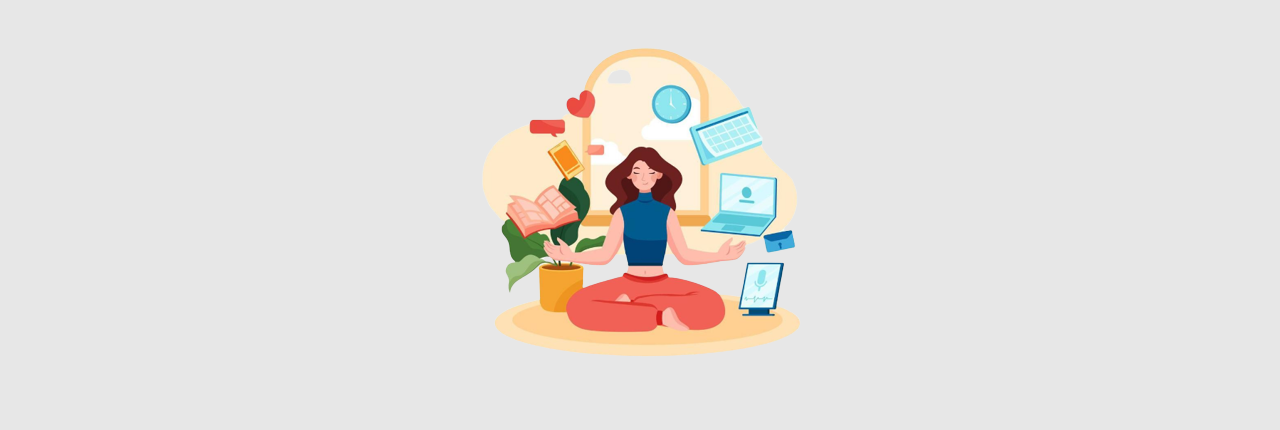
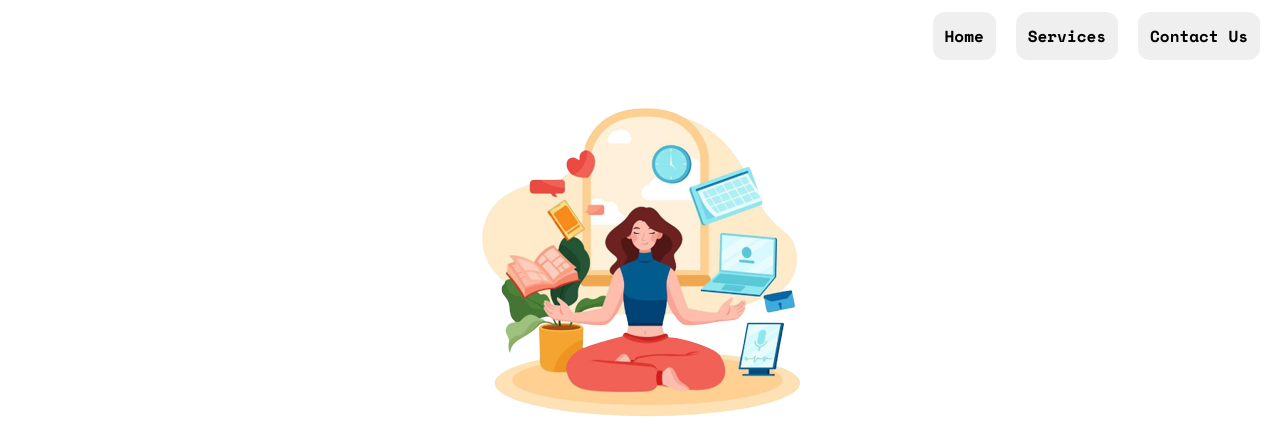
Before and after one commit to riturajmahapatra/Sparrow-Eye, a plain HTML site: page index2.html in a window 1280 px wide. Shown: the top 430 px of the page. Drawn offline with nearby package versions, Linux system fonts and the light colour scheme.

Commit message:
Add files via upload

```diff
--- /dev/null
+++ b/contactUs.css
@@ -0,0 +1,41 @@
+@import url('https://fonts.googleapis.com/css2?family=Space+Mono:wght@400;700&display=swap');
+
+* {
+    margin: 0;
+    padding: 0;
+    font-family: "Space Mono", monospace;
+    box-sizing: border-box;
+}
+
+input[type=text], select, textarea {
+    width: 100%; /* Full width */
+    padding: 14px; /* Some padding */
+    border: 1px solid #ccc; /* Gray border */
+    border-radius: 4px; /* Rounded borders */
+    box-sizing: border-box; /* Make sure that padding and width stays in place */
+    margin-top: 6px; /* Add a top margin */
+    margin-bottom: 16px; /* Bottom margin */
+    resize: vertical /* Allow the user to vertically resize the textarea (not horizontally) */
+  }
+
+  /* Style the submit button with a specific background color etc */
+  input[type=submit] {
+    background-color: #04AA6D;
+    color: white;
+    padding: 12px 20px;
+    border: none;
+    border-radius: 4px;
+    cursor: pointer;
+  }
+
+  /* When moving the mouse over the submit button, add a darker green color */
+  input[type=submit]:hover {
+    background-color: #45a049;
+  }
+
+  /* Add a background color and some padding around the form */
+  .container {
+    border-radius: 5px;
+    background-color: #f2f2f2;
+    padding: 20px;
+  }
--- a/index2.html
+++ b/index2.html
@@ -10,7 +10,16 @@
 
 <body>
     <nav>
+       <div class="container">
 
+
+                <ul>
+                    <button class="btn"><a href="#"><li>Home</li></a> </button>
+                    <button class="btn"><a href="#"><li>Services</li></a> </button>
+                    <button class="btn"><a href="#"><li>Contact Us</li></a> </button>
+                </ul>
+
+        </div>
     </nav>
     <main>
         <div class="top-img">
--- a/style.css
+++ b/style.css
@@ -182,6 +182,10 @@
     position: fixed;
     width: 100vw;
     z-index: 3;
+}
+.contactUs{
+    text-decoration: none;
+    color: white;
 }
 
 ul {
--- a/style1.css
+++ b/style1.css
@@ -6,6 +6,38 @@
     font-family: "Space Mono", monospace;
     box-sizing: border-box;
 }
+
+.container ul{
+    display: flex;
+    gap: 20px;
+    list-style: none;
+    cursor: pointer;
+    justify-content: end;
+    padding-right: 20px;
+}
+a{
+    text-decoration: none;
+    color: black;
+}
+.btn{
+    border: none;
+    margin-top: 12px;
+    padding: 12px;
+    font-weight: bolder;
+    border-radius: 12px;
+    transition: 0.5s ease-in-out;
+    font-size: 1rem;
+    font-family: "Space Mono", monospace;
+    text-decoration: none;
+}
+.btn:hover {
+    background-color: #b2b2b6;
+    transform: Scale(1.01);
+    color: aliceblue;
+    box-shadow:  rgb(43, 41, 41) 2px 2px;
+}
+
+
 
 .top-img {
     display: flex;
--- a/style2.css
+++ b/style2.css
@@ -5,8 +5,36 @@
     padding: 0;
     font-family: "Space Mono", monospace;
     box-sizing: border-box;
-    background-color: #E7E7E7;
+}
 
+.container ul{
+    display: flex;
+    gap: 20px;
+    list-style: none;
+    cursor: pointer;
+    justify-content: end;
+    padding-right: 20px;
+}
+a{
+    text-decoration: none;
+    color: black;
+}
+.btn{
+    border: none;
+    margin-top: 12px;
+    padding: 12px;
+    font-weight: bolder;
+    border-radius: 12px;
+    transition: 0.5s ease-in-out;
+    font-size: 1rem;
+    font-family: "Space Mono", monospace;
+    text-decoration: none;
+}
+.btn:hover {
+    background-color: #b2b2b6;
+    transform: Scale(1.01);
+    color: aliceblue;
+    box-shadow:  rgb(43, 41, 41) 2px 2px;
 }
 
 
@@ -28,7 +56,7 @@
     text-align: end;
     width: 20% auto;
     margin: 50px 50px;
-    border: 2px solid red;
+    border: 2px solid green;
 }
 
 .sec {
```
Also changed, not shown: contactUs.html (added, +40 -0 lines), index.html (+3 -1 lines), index1.html (+7 -0 lines).
